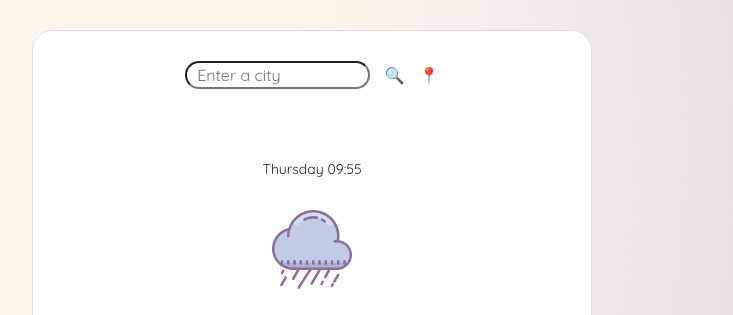
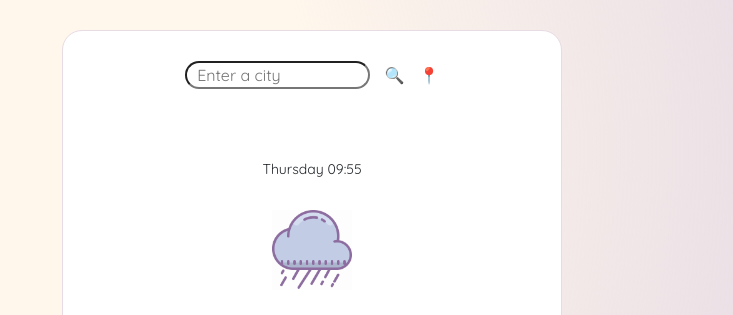
Before and after one commit to Bianca-Slavov/biancas-weather-app, a plain HTML site: page index.html in a window 1280 px wide. Shown: the top 315 px of the page, without its empty margins (328-1061 px from the left). Drawn offline with nearby package versions, Linux system fonts and the light colour scheme; no server answers.

Commit message:
Changed the max width of the card

```diff
--- a/index.html
+++ b/index.html
@@ -19,7 +19,7 @@
   </head>
   <body>
     <div class="container">
-        <div class="card" style="width: 35rem;">
+        <div class="card">
       <form id="search-form">
 
         <input type="search" id="search-city" placeholder="Enter a city" />
--- a/src/styles.css
+++ b/src/styles.css
@@ -64,6 +64,7 @@ a {
   margin: 0 auto;
   margin-top: 30px;
   margin-bottom: 10px;
+  max-width: 500px;
 }
 
 .search {
```
